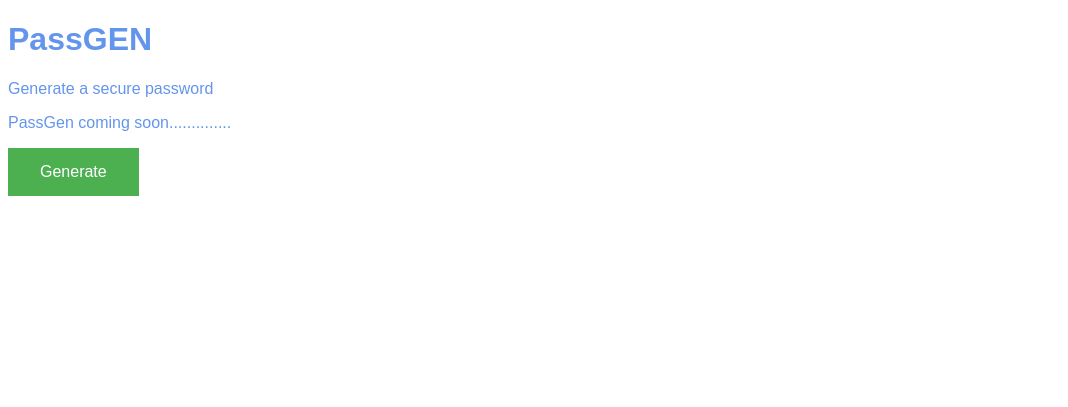
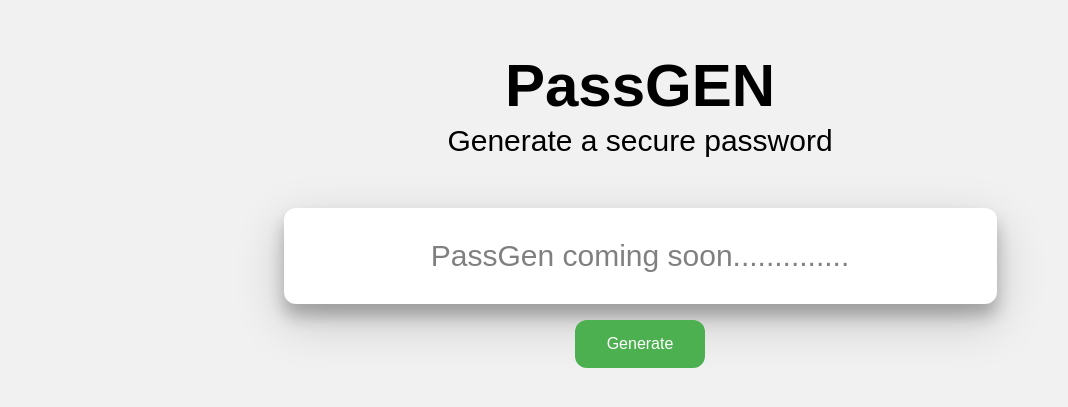
Before and after one commit to zmcdonaldwright/passwordgen, a Flask app: page / in a window 1280 px wide. Shown: the top 407 px of the page, without its empty margins (0-1068 px from the left). Run offline with Flask 2, Linux system fonts and the light colour scheme.

Commit message:
Update style.css

```diff
--- a/static/style.css
+++ b/static/style.css
@@ -1,6 +1,15 @@
 body {
+	background-color: #f1f1f1;
+}
+
+div {
     font-family: sans-serif;
-    color: cornflowerblue;
+	text-align: center;
+	vertical-align: center;
+	margin-top: 0px;
+	margin: auto;
+	width: 75%;
+    /*color: cornflowerblue;*/
 }
 
 button {
@@ -12,4 +21,26 @@ button {
   text-decoration: none;
   display: inline-block;
   font-size: 16px;
+  border-radius: 12px;
+  cursor: pointer;
 }
+
+button:hover {
+	box-shadow: 0 12px 16px 0 rgba(0,0,0,0.24), 0 17px 50px 0 rgba(0,0,0,0.19);
+}
+
+.header {
+  padding: 30px;
+  text-align: center;
+  font-size: 30px;
+  line-height:15px;
+}
+
+.password_box {
+  background-color: white;
+  color: gray;
+  font-size: 30px;
+  border-radius: 12px;
+  padding: 1px;
+  box-shadow: 0 12px 16px 0 rgba(0,0,0,0.24), 0 17px 50px 0 rgba(0,0,0,0.19);
+}
```
